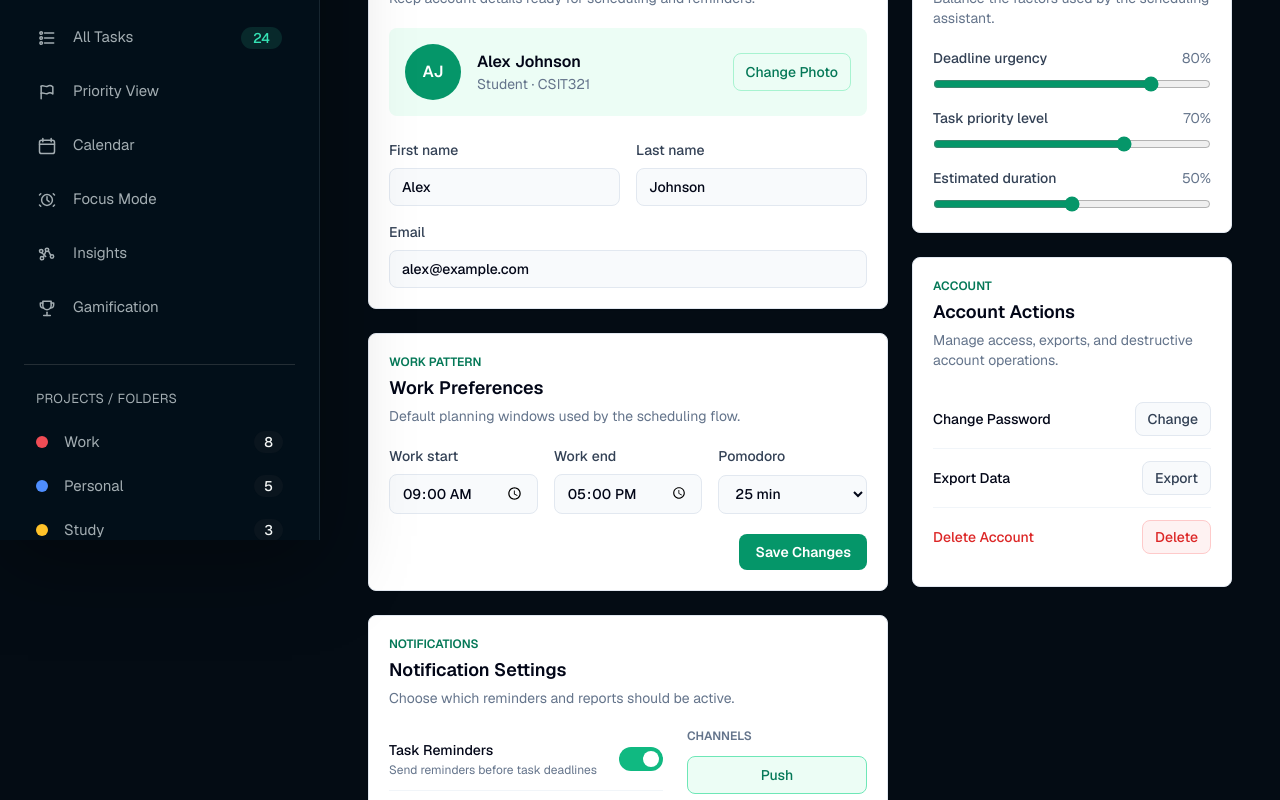
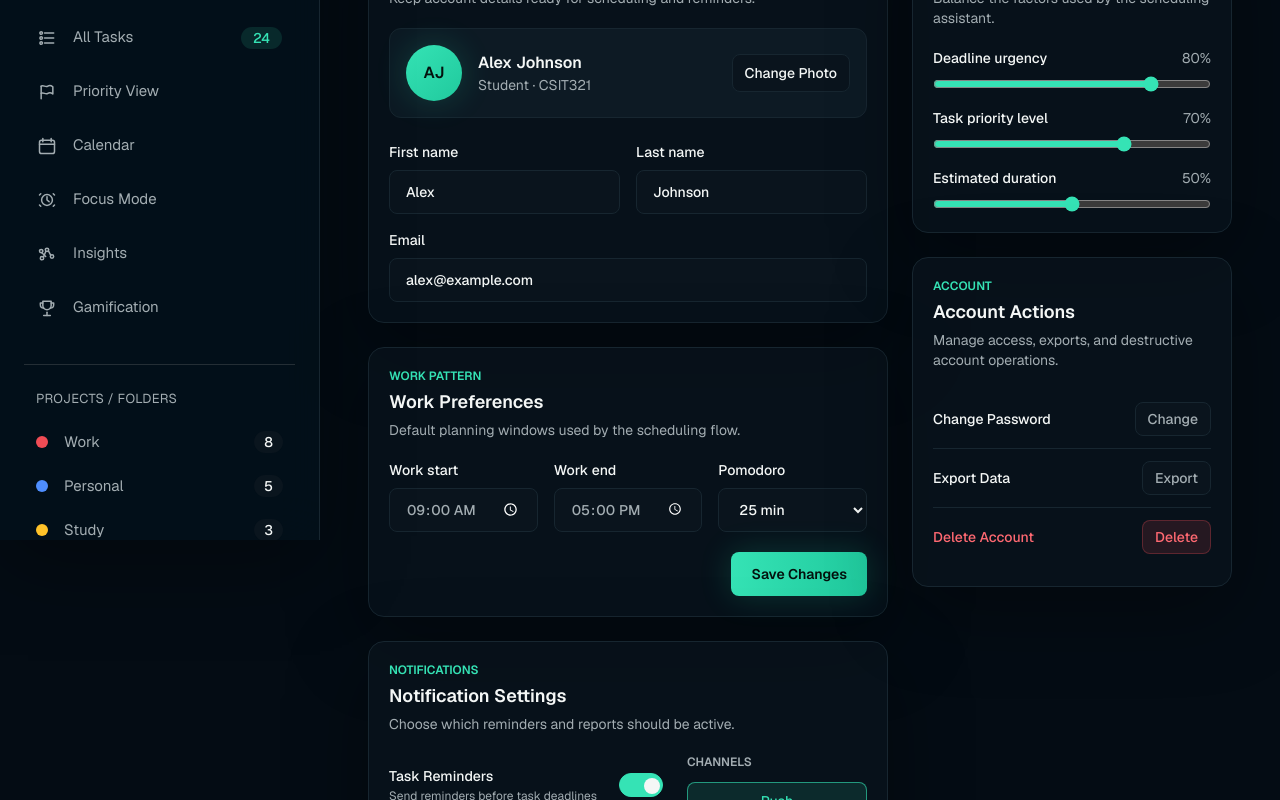
Before and after one commit to nadornhan/AISmartSchedulingWebApp, a Next.js app in the folder frontend/web/: page /settings in a window 1280 px wide. Shown: the part 260-1060 px from the top of the page. Built offline with nearby package versions, Linux system fonts and the light colour scheme.

Commit message:
style(settings): align settings page with dashboard theme
Update settings cards, forms, toggles, sliders, and account actions to use dashboard dark theme tokens. Add layout constraints to reduce responsive overflow risk while preserving existing local state behaviour.

```diff
--- a/frontend/web/components/settings/account-actions.tsx
+++ b/frontend/web/components/settings/account-actions.tsx
@@ -25,21 +25,21 @@ export function AccountActions() {
       title="Account Actions"
       description="Manage access, exports, and destructive account operations."
     >
-      <div className="divide-y divide-slate-100">
+      <div className="divide-y divide-dashboard-border">
         {actions.map((action) => (
           <div className="flex items-center justify-between gap-4 py-3" key={action.label}>
             <p
               className={`min-w-0 text-sm font-medium ${
-                action.destructive ? 'text-red-600' : 'text-slate-950'
+                action.destructive ? 'text-[var(--red-light)]' : 'text-dashboard-text'
               }`}
             >
               {action.label}
             </p>
             <button
-              className={`shrink-0 rounded-lg border px-3 py-1.5 text-sm font-medium focus-visible:outline focus-visible:outline-2 focus-visible:outline-offset-2 ${
+              className={`shrink-0 rounded-[var(--radius-sm)] border px-3 py-1.5 text-sm font-medium transition focus-visible:outline focus-visible:outline-2 focus-visible:outline-offset-2 ${
                 action.destructive
-                  ? 'border-red-200 bg-red-50 text-red-600 focus-visible:outline-red-600'
-                  : 'border-slate-200 bg-slate-50 text-slate-700 focus-visible:outline-emerald-600'
+                  ? 'border-[var(--red-border)] bg-[var(--red-soft)] text-[var(--red-light)] hover:border-[var(--red-light)] focus-visible:outline-[var(--red)]'
+                  : 'border-dashboard-border bg-[var(--bg-input)] text-dashboard-muted hover:border-dashboard-border-strong hover:text-dashboard-text focus-visible:outline-dashboard-accent'
               }`}
               type="button"
             >
--- a/frontend/web/components/settings/notification-settings.tsx
+++ b/frontend/web/components/settings/notification-settings.tsx
@@ -84,25 +84,27 @@ export function NotificationSettings({ value, onChange }: NotificationSettingsPr
       description="Choose which reminders and reports should be active."
     >
       <div className="grid gap-6 lg:grid-cols-[minmax(0,1fr)_180px]">
-        <div className="divide-y divide-slate-100">
+        <div className="divide-y divide-dashboard-border">
           {notifications.map((notification) => (
             <div className="flex items-center justify-between gap-4 py-3" key={notification.key}>
               <div className="min-w-0">
-                <p className="text-sm font-medium text-slate-950">{notification.label}</p>
-                <p className="mt-0.5 text-xs text-slate-500">{notification.description}</p>
+                <p className="text-sm font-medium text-dashboard-text">{notification.label}</p>
+                <p className="mt-0.5 text-xs text-dashboard-muted">{notification.description}</p>
               </div>
               <button
                 aria-checked={value[notification.key]}
                 aria-label={`${notification.label} notifications`}
-                className={`relative h-6 w-11 shrink-0 rounded-full focus-visible:outline focus-visible:outline-2 focus-visible:outline-offset-2 focus-visible:outline-emerald-600 ${
-                  value[notification.key] ? 'bg-emerald-500' : 'bg-slate-300'
+                className={`relative h-6 w-11 shrink-0 rounded-full border transition focus-visible:outline focus-visible:outline-2 focus-visible:outline-offset-2 focus-visible:outline-dashboard-accent ${
+                  value[notification.key]
+                    ? 'border-dashboard-accent bg-dashboard-accent'
+                    : 'border-dashboard-border bg-[var(--bg-input)]'
                 }`}
                 onClick={() => toggleNotification(notification.key)}
                 role="switch"
                 type="button"
               >
                 <span
-                  className={`absolute top-1 size-4 rounded-full bg-white transition ${
+                  className={`absolute top-1 size-4 rounded-full bg-dashboard-text transition ${
                     value[notification.key] ? 'left-6' : 'left-1'
                   }`}
                 />
@@ -112,17 +114,17 @@ export function NotificationSettings({ value, onChange }: NotificationSettingsPr
         </div>
 
         <div>
-          <p className="mb-3 text-xs font-semibold uppercase text-slate-500">
+          <p className="mb-3 text-xs font-semibold uppercase tracking-[var(--tracking-label)] text-dashboard-muted">
             Channels
           </p>
           <div className="grid gap-3">
             {channels.map((channel) => (
               <button
                 aria-checked={value.channels[channel.key]}
-                className={`rounded-lg border px-3 py-2 text-center text-sm font-medium focus-visible:outline focus-visible:outline-2 focus-visible:outline-offset-2 focus-visible:outline-emerald-600 ${
+                className={`rounded-[var(--radius-sm)] border px-3 py-2 text-center text-sm font-medium transition focus-visible:outline focus-visible:outline-2 focus-visible:outline-offset-2 focus-visible:outline-dashboard-accent ${
                   value.channels[channel.key]
-                    ? 'border-emerald-300 bg-emerald-50 text-emerald-700'
-                    : 'border-slate-200 bg-slate-50 text-slate-500'
+                    ? 'border-dashboard-accent/60 bg-dashboard-accent-soft text-dashboard-accent'
+                    : 'border-dashboard-border bg-[var(--bg-input)] text-dashboard-muted hover:border-dashboard-border-strong hover:text-dashboard-text'
                 }`}
                 key={channel.label}
                 onClick={() => toggleChannel(channel.key)}
--- a/frontend/web/components/settings/profile-settings.tsx
+++ b/frontend/web/components/settings/profile-settings.tsx
@@ -27,16 +27,16 @@ export function ProfileSettings({ value, onChange }: ProfileSettingsProps) {
       description="Keep account details ready for scheduling and reminders."
     >
       <div className="flex flex-col gap-6">
-        <div className="flex flex-col items-start gap-4 rounded-lg bg-emerald-50 p-4 sm:flex-row sm:items-center">
-          <div className="flex size-14 items-center justify-center rounded-full bg-emerald-600 text-base font-semibold text-white">
+        <div className="flex flex-col items-start gap-4 rounded-[var(--radius-md)] border border-dashboard-border bg-[var(--bg-surface-raised)] p-4 sm:flex-row sm:items-center">
+          <div className="flex size-14 items-center justify-center rounded-full bg-gradient-to-br from-dashboard-accent to-dashboard-accent-strong text-base font-semibold text-[#04110d] shadow-glow">
             {initials || 'U'}
           </div>
           <div className="min-w-0 flex-1">
-            <p className="font-semibold text-slate-950">{displayName}</p>
-            <p className="text-sm text-slate-500">{value.role}</p>
+            <p className="font-semibold text-dashboard-text">{displayName}</p>
+            <p className="text-sm text-dashboard-muted">{value.role}</p>
           </div>
           <button
-            className="rounded-lg border border-emerald-200 px-3 py-2 text-sm font-medium text-emerald-700 focus-visible:outline focus-visible:outline-2 focus-visible:outline-offset-2 focus-visible:outline-emerald-600"
+            className="rounded-[var(--radius-sm)] border border-dashboard-border bg-[var(--bg-input)] px-3 py-2 text-sm font-medium text-dashboard-text transition hover:border-dashboard-accent/50 hover:text-dashboard-accent focus-visible:outline focus-visible:outline-2 focus-visible:outline-offset-2 focus-visible:outline-dashboard-accent"
             type="button"
           >
             Change Photo
@@ -44,26 +44,26 @@ export function ProfileSettings({ value, onChange }: ProfileSettingsProps) {
         </div>
 
         <div className="grid gap-4 sm:grid-cols-2">
-          <label className="grid gap-2 text-sm font-medium text-slate-700">
+          <label className="grid gap-2 text-sm font-medium text-dashboard-text">
             First name
             <input
-              className="rounded-lg border border-slate-200 bg-slate-50 px-3 py-2 text-slate-950 focus:border-emerald-500 focus:outline-none focus:ring-2 focus:ring-emerald-100"
+              className="h-[var(--input-height-desktop)] rounded-[var(--radius-sm)] border border-dashboard-border bg-[var(--bg-input)] px-4 text-sm text-dashboard-text outline-none placeholder:text-[var(--text-placeholder)] focus:border-dashboard-accent focus:shadow-[0_0_0_3px_rgba(53,227,181,.1)]"
               onChange={(event) => updateField('firstName', event.target.value)}
               value={value.firstName}
             />
           </label>
-          <label className="grid gap-2 text-sm font-medium text-slate-700">
+          <label className="grid gap-2 text-sm font-medium text-dashboard-text">
             Last name
             <input
-              className="rounded-lg border border-slate-200 bg-slate-50 px-3 py-2 text-slate-950 focus:border-emerald-500 focus:outline-none focus:ring-2 focus:ring-emerald-100"
+              className="h-[var(--input-height-desktop)] rounded-[var(--radius-sm)] border border-dashboard-border bg-[var(--bg-input)] px-4 text-sm text-dashboard-text outline-none placeholder:text-[var(--text-placeholder)] focus:border-dashboard-accent focus:shadow-[0_0_0_3px_rgba(53,227,181,.1)]"
               onChange={(event) => updateField('lastName', event.target.value)}
               value={value.lastName}
             />
           </label>
-          <label className="grid gap-2 text-sm font-medium text-slate-700 sm:col-span-2">
+          <label className="grid gap-2 text-sm font-medium text-dashboard-text sm:col-span-2">
             Email
             <input
-              className="rounded-lg border border-slate-200 bg-slate-50 px-3 py-2 text-slate-950 focus:border-emerald-500 focus:outline-none focus:ring-2 focus:ring-emerald-100"
+              className="h-[var(--input-height-desktop)] rounded-[var(--radius-sm)] border border-dashboard-border bg-[var(--bg-input)] px-4 text-sm text-dashboard-text outline-none placeholder:text-[var(--text-placeholder)] focus:border-dashboard-accent focus:shadow-[0_0_0_3px_rgba(53,227,181,.1)]"
               onChange={(event) => updateField('email', event.target.value)}
               type="email"
               value={value.email}
--- a/frontend/web/components/settings/scheduling-weights.tsx
+++ b/frontend/web/components/settings/scheduling-weights.tsx
@@ -32,14 +32,14 @@ export function SchedulingWeights({ value, onChange }: SchedulingWeightsProps) {
         {weights.map((weight) => (
           <div className="grid gap-2" key={weight.label}>
             <div className="flex items-center justify-between gap-4 text-sm">
-              <label className="font-medium text-slate-700" htmlFor={weight.key}>
+              <label className="font-medium text-dashboard-text" htmlFor={weight.key}>
                 {weight.label}
               </label>
-              <span className="text-slate-500">{value[weight.key]}%</span>
+              <span className="text-dashboard-muted">{value[weight.key]}%</span>
             </div>
             <input
               aria-valuetext={`${value[weight.key]} percent`}
-              className="accent-emerald-600 focus-visible:outline focus-visible:outline-2 focus-visible:outline-offset-2 focus-visible:outline-emerald-600"
+              className="accent-dashboard-accent focus-visible:outline focus-visible:outline-2 focus-visible:outline-offset-2 focus-visible:outline-dashboard-accent"
               id={weight.key}
               max="100"
               min="0"
--- a/frontend/web/components/settings/settings-page.tsx
+++ b/frontend/web/components/settings/settings-page.tsx
@@ -51,14 +51,14 @@ export function SettingsPage() {
   const [schedulingWeights, setSchedulingWeights] = useState(initialSchedulingWeights);
 
   return (
-    <div className="mx-auto grid max-w-7xl gap-6">
+    <div className="mx-auto grid w-full max-w-7xl gap-6">
       <div className="grid gap-6 lg:grid-cols-[minmax(0,1.6fr)_minmax(320px,0.9fr)]">
-        <div className="grid gap-6">
+        <div className="grid min-w-0 gap-6">
           <ProfileSettings onChange={setProfile} value={profile} />
           <WorkPreferences onChange={setWorkPreferences} value={workPreferences} />
           <NotificationSettings onChange={setNotifications} value={notifications} />
         </div>
-        <aside className="grid content-start gap-6">
+        <aside className="grid min-w-0 content-start gap-6">
           <SchedulingWeights onChange={setSchedulingWeights} value={schedulingWeights} />
           <AccountActions />
         </aside>
--- a/frontend/web/components/settings/settings-section.tsx
+++ b/frontend/web/components/settings/settings-section.tsx
@@ -9,15 +9,15 @@ type SettingsSectionProps = {
 
 export function SettingsSection({ title, description, children, eyebrow }: SettingsSectionProps) {
   return (
-    <section className="rounded-lg border border-slate-200 bg-white p-5 shadow-sm">
+    <section className="rounded-[var(--radius-lg)] border border-dashboard-border bg-dashboard-surface/65 p-5 shadow-panel">
       <div className="mb-5">
         {eyebrow ? (
-          <p className="mb-1 text-xs font-semibold uppercase text-emerald-700">
+          <p className="mb-1 text-xs font-semibold uppercase tracking-[var(--tracking-label)] text-dashboard-accent">
             {eyebrow}
           </p>
         ) : null}
-        <h2 className="text-lg font-semibold text-slate-950">{title}</h2>
-        {description ? <p className="mt-1 text-sm text-slate-500">{description}</p> : null}
+        <h2 className="text-lg font-semibold text-dashboard-text">{title}</h2>
+        {description ? <p className="mt-1 text-sm text-dashboard-muted">{description}</p> : null}
       </div>
       {children}
     </section>
--- a/frontend/web/components/settings/work-preferences.tsx
+++ b/frontend/web/components/settings/work-preferences.tsx
@@ -25,28 +25,28 @@ export function WorkPreferences({ value, onChange }: WorkPreferencesProps) {
       description="Default planning windows used by the scheduling flow."
     >
       <div className="grid gap-4 sm:grid-cols-3">
-        <label className="grid gap-2 text-sm font-medium text-slate-700">
+        <label className="grid gap-2 text-sm font-medium text-dashboard-text">
           Work start
           <input
-            className="rounded-lg border border-slate-200 bg-slate-50 px-3 py-2 text-slate-950 focus:border-emerald-500 focus:outline-none focus:ring-2 focus:ring-emerald-100"
+            className="h-[var(--input-height-desktop)] rounded-[var(--radius-sm)] border border-dashboard-border bg-[var(--bg-input)] px-4 text-sm text-dashboard-muted outline-none [color-scheme:dark] focus:border-dashboard-accent focus:shadow-[0_0_0_3px_rgba(53,227,181,.1)]"
             onChange={(event) => updateField('workStart', event.target.value)}
             type="time"
             value={value.workStart}
           />
         </label>
-        <label className="grid gap-2 text-sm font-medium text-slate-700">
+        <label className="grid gap-2 text-sm font-medium text-dashboard-text">
           Work end
           <input
-            className="rounded-lg border border-slate-200 bg-slate-50 px-3 py-2 text-slate-950 focus:border-emerald-500 focus:outline-none focus:ring-2 focus:ring-emerald-100"
+            className="h-[var(--input-height-desktop)] rounded-[var(--radius-sm)] border border-dashboard-border bg-[var(--bg-input)] px-4 text-sm text-dashboard-muted outline-none [color-scheme:dark] focus:border-dashboard-accent focus:shadow-[0_0_0_3px_rgba(53,227,181,.1)]"
             onChange={(event) => updateField('workEnd', event.target.value)}
             type="time"
             value={value.workEnd}
           />
         </label>
-        <label className="grid gap-2 text-sm font-medium text-slate-700">
+        <label className="grid gap-2 text-sm font-medium text-dashboard-text">
           Pomodoro
           <select
-            className="rounded-lg border border-slate-200 bg-slate-50 px-3 py-2 text-slate-950 focus:border-emerald-500 focus:outline-none focus:ring-2 focus:ring-emerald-100"
+            className="h-[var(--input-height-desktop)] rounded-[var(--radius-sm)] border border-dashboard-border bg-[var(--bg-input)] px-4 text-sm text-dashboard-text outline-none focus:border-dashboard-accent focus:shadow-[0_0_0_3px_rgba(53,227,181,.1)]"
             onChange={(event) => updateField('pomodoroMinutes', Number(event.target.value))}
             value={value.pomodoroMinutes}
           >
@@ -60,7 +60,7 @@ export function WorkPreferences({ value, onChange }: WorkPreferencesProps) {
       </div>
       <div className="mt-5 flex justify-end">
         <button
-          className="rounded-lg bg-emerald-600 px-4 py-2 text-sm font-semibold text-white focus-visible:outline focus-visible:outline-2 focus-visible:outline-offset-2 focus-visible:outline-emerald-600"
+          className="h-11 rounded-[var(--radius-sm)] bg-gradient-to-r from-dashboard-accent to-dashboard-accent-strong px-5 text-sm font-semibold text-[#04110d] shadow-glow transition hover:brightness-110 focus-visible:outline focus-visible:outline-2 focus-visible:outline-offset-2 focus-visible:outline-dashboard-accent"
           type="button"
         >
           Save Changes
```
